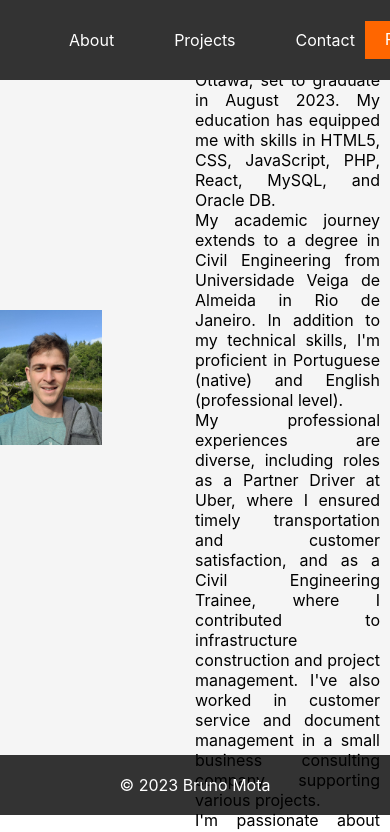
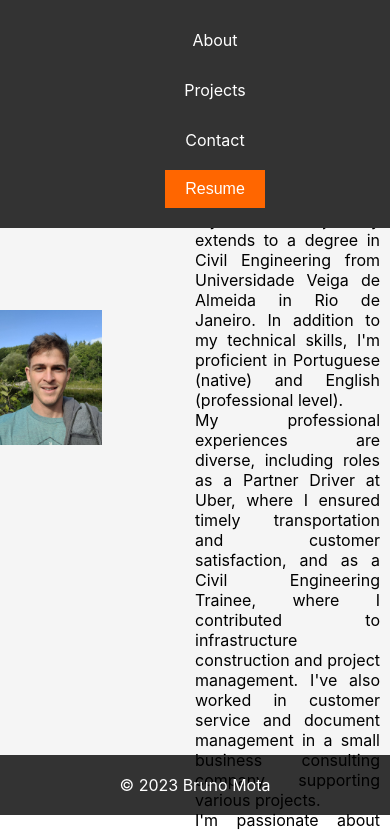
Before and after one commit to bmota1988/bmota1988.github.io, a React (Create React App) app: page / in a window 390 px wide. Shown: the top 832 px of the page. Built offline with nearby package versions, Linux system fonts and the light colour scheme.

Commit message:
Responsive Head

```diff
--- a/src/style/Header.css
+++ b/src/style/Header.css
@@ -71,3 +71,22 @@
   .resume-button:hover {
     background-color: #ff3300;
   }
+
+
+@media only screen and (max-width: 600px) {
+  /* Adjustments for smaller screens */
+
+  .header-content {
+    flex-direction: column; /* Stack items vertically on small screens */
+    text-align: center; /* Center align text on small screens */
+  }
+
+  .nav-list {
+    flex-direction: column; /* Stack navigation items vertically on small screens */
+    gap: 10px; /* Adjust the gap for smaller screens */
+  }
+
+  .resume-button {
+    margin-top: 10px; /* Add some space above the resume button on small screens */
+  }
+}
```
